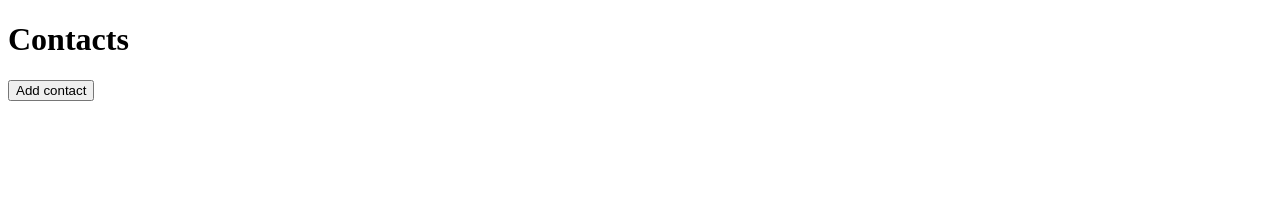
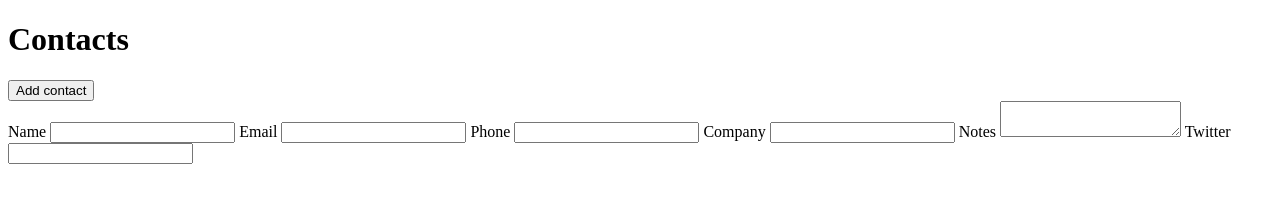
Before and after one commit to LucasKnudsen/adress_book_challenge, a website: page index.html in a window 1280 px wide. Drawn offline with Linux system fonts and the light colour scheme.

Commit message:
Added form with tests for each element

```diff
--- a/index.html
+++ b/index.html
@@ -8,5 +8,24 @@
 <body>
     <h1>Contacts</h1>
     <button id="add-contact">Add contact</button>
+	<form id="new-contact-form">
+		<label for="name">Name</label>
+        <input id="name" name="name" type="text">
+
+		<label for="email">Email</label>
+        <input id="email" name="email" type="email">
+
+		<label for="phone">Phone</label>
+        <input id="phone" name="phone" type="text">
+
+		<label for="company">Company</label>
+        <input id="company" name="company" type="text">
+
+		<label for="notes">Notes</label>
+        <textarea id="notes" name="notes" type="text"></textarea>
+
+		<label for="twitter">Twitter</label>
+		<input id="twitter" name="twitter" type="text">
+	</form>
 </body>
 </html>
```
Also changed, not shown: cypress/integration/canUserCreateContact.feature.js (+7 -1 lines).
